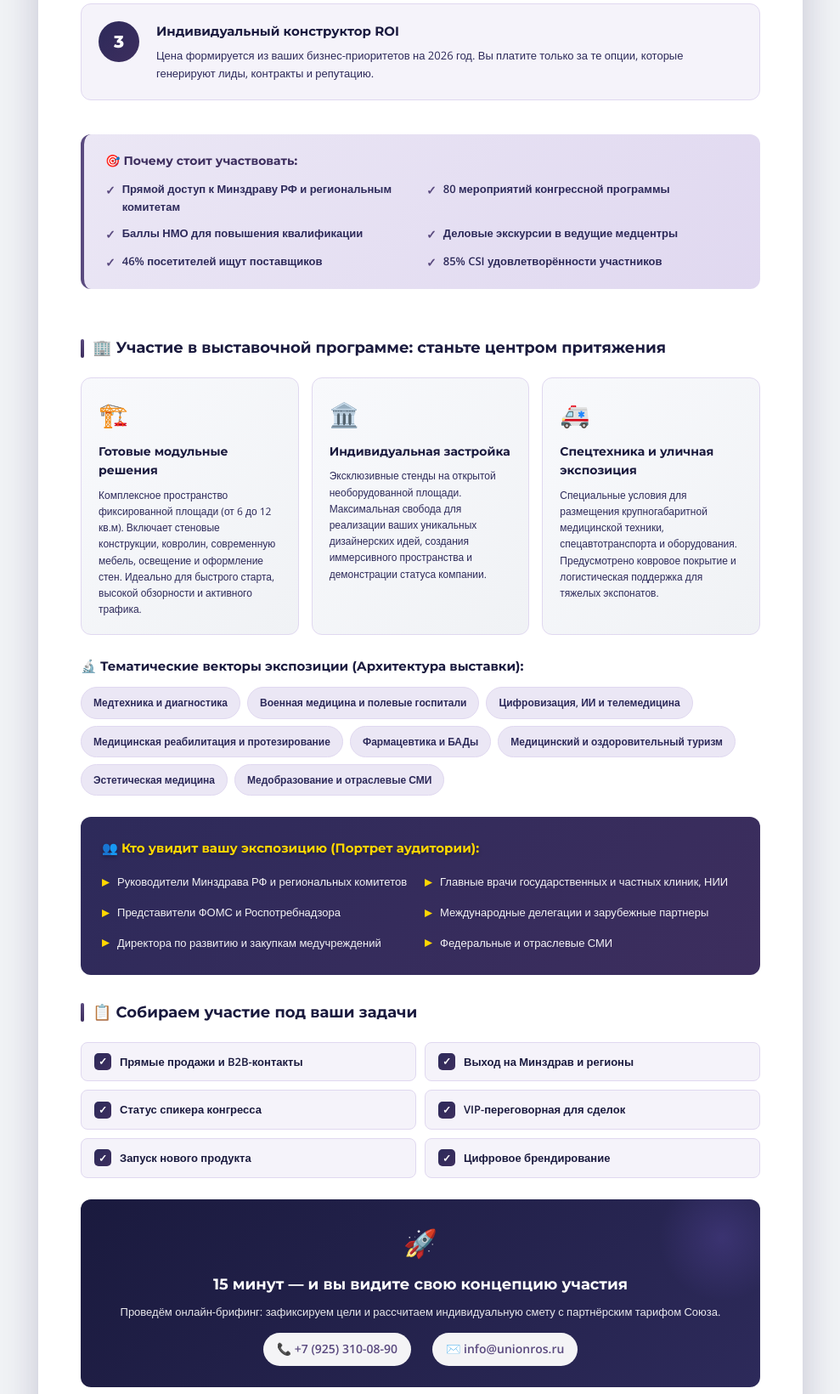
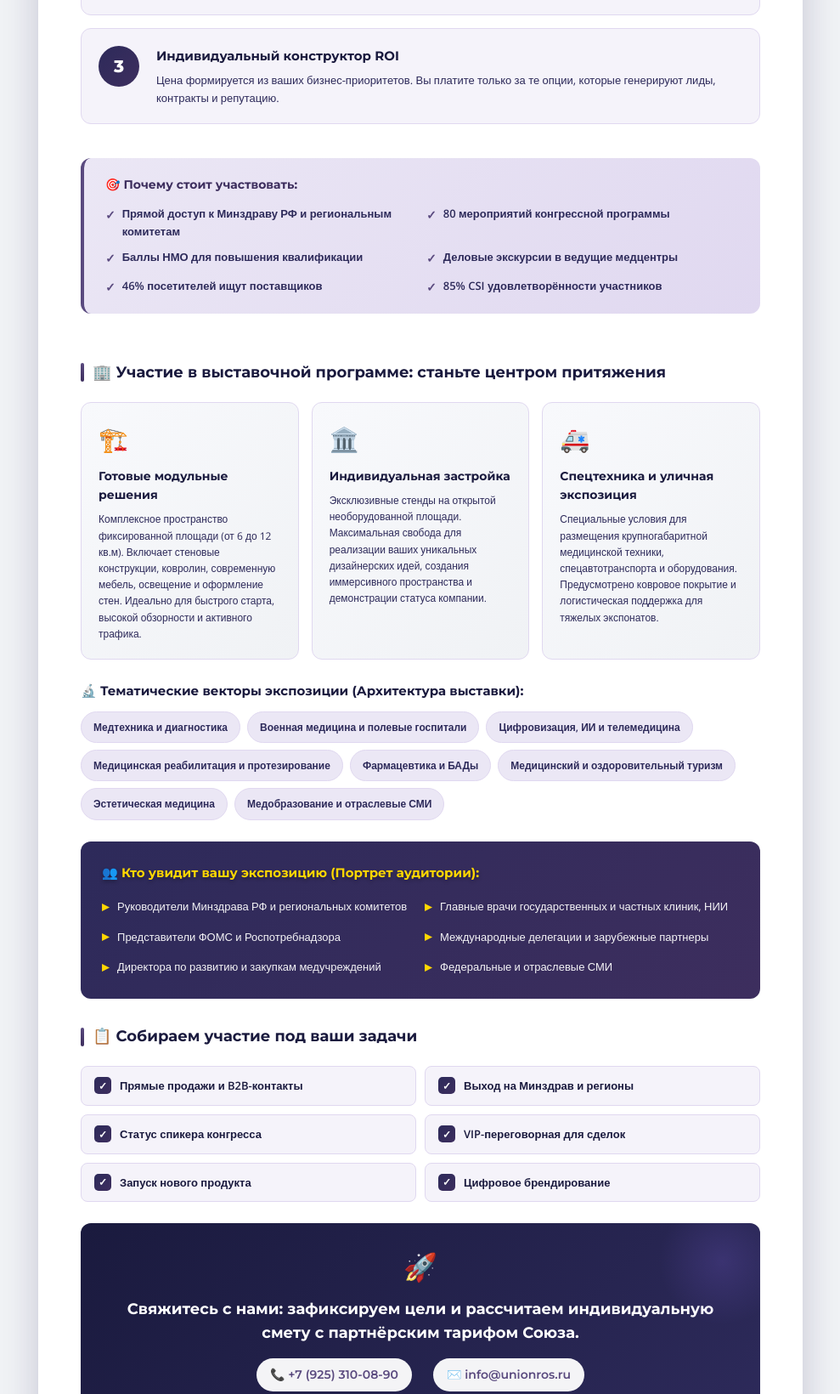
Before and after one commit to v3144745-crypto/pmfz-2026, a plain HTML site: page index.html in a window 1280 px wide. Shown: the part 910-2550 px from the top of the page at 85% size, without its empty margins (145-1134 px from the left). Drawn offline with nearby package versions, Linux system fonts and the light colour scheme.

Commit message:
Add files via upload

```diff
--- a/index.html
+++ b/index.html
@@ -641,7 +641,7 @@
                 </div>
                 <div class="header-badge">ЭКСКЛЮЗИВНОЕ ПРЕДЛОЖЕНИЕ</div>
             </div>
-            <h1>Специальное предложение от <span>Союза АПК «Возрождение»</span>:<br>участие в ПЕТЕРБУРГСКОМ МЕЖДУНАРОДНОМ ФОРУМЕ ЗДОРОВЬЯ 2026</h1>
+            <h1>Специальное предложение для членов <span>Союза АПК «Возрождение»</span>:<br>участие в ПЕТЕРБУРГСКОМ МЕЖДУНАРОДНОМ ФОРУМЕ ЗДОРОВЬЯ 2026</h1>
             <p class="header-subtitle">Тема: «Здоровьесбережение как путь к активному долголетию»</p>
             <div class="header-meta">
                 <div class="meta-item">
@@ -710,7 +710,7 @@
                 <div class="advantage-number">3</div>
                 <div class="advantage-content">
                     <h3>Индивидуальный конструктор ROI</h3>
-                    <p>Цена формируется из ваших бизнес-приоритетов на 2026 год. Вы платите только за те опции, которые генерируют лиды, контракты и репутацию.</p>
+                    <p>Цена формируется из ваших бизнес-приоритетов. Вы платите только за те опции, которые генерируют лиды, контракты и репутацию.</p>
                 </div>
             </div>
         </div>
@@ -829,8 +829,7 @@
         <!-- CTA -->
         <div class="cta">
             <div class="cta-icon">🚀</div>
-            <h3>15 минут — и вы видите свою концепцию участия</h3>
-            <p>Проведём онлайн-брифинг: зафиксируем цели и рассчитаем индивидуальную смету с партнёрским тарифом Союза.</p>
+            <h3>Свяжитесь с нами: зафиксируем цели и рассчитаем индивидуальную смету с партнёрским тарифом Союза.</p>
             <div class="cta-contacts">
                 <a href="tel:+79253100890" class="cta-contact">📞 +7 (925) 310-08-90</a>
                 <a href="mailto:info@unionros.ru" class="cta-contact">✉️ info@unionros.ru</a>
```
